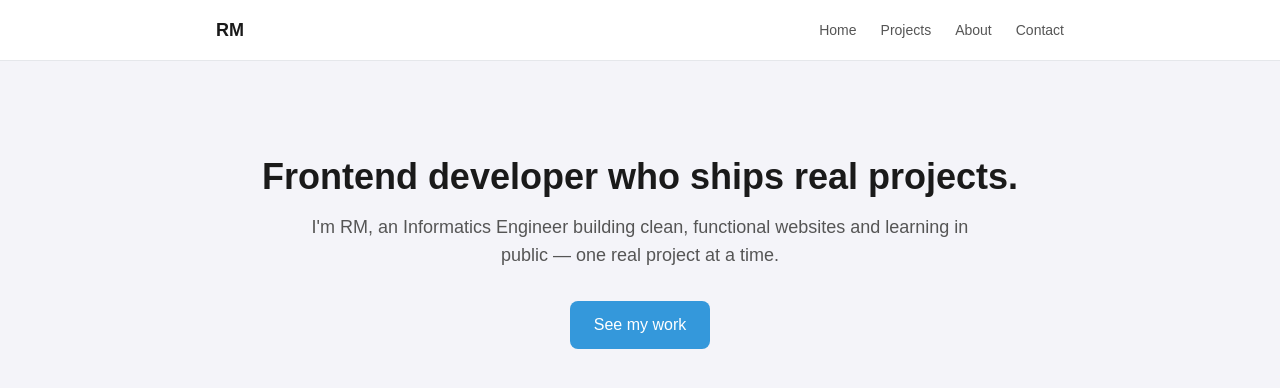
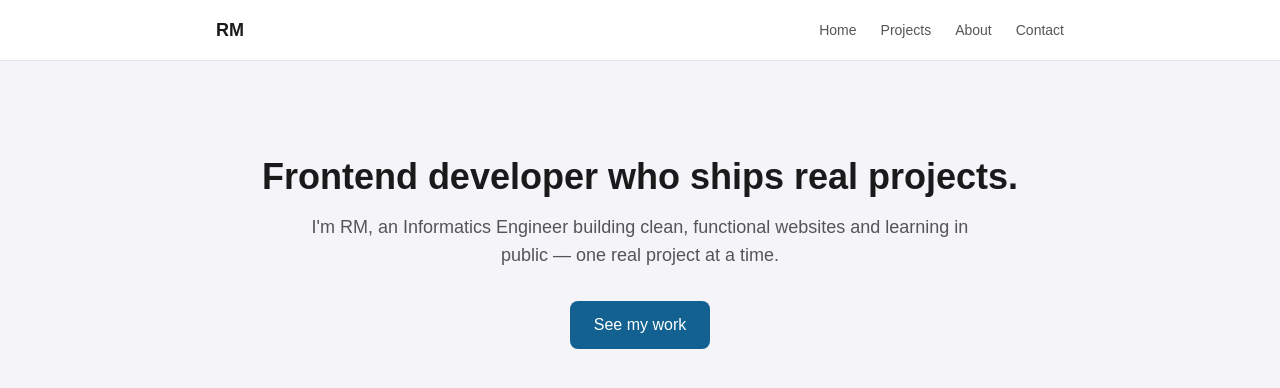
Before and after one commit to DEVRAZER5/portfolio-nextjs, a Next.js app: page / in a window 1280 px wide. Shown: the top 388 px of the page. Built offline with nearby package versions, Linux system fonts and the light colour scheme.

Commit message:
Fix color

```diff
--- a/tailwind.config.js
+++ b/tailwind.config.js
@@ -7,7 +7,7 @@ module.exports = {
     extend: {
       colors: {
         ink: "#1a1a1a",
-        accent: "#3498db",
+        accent: "#136191",
         muted: "#555555",
         surface: "#f4f4f9",
       },
```
